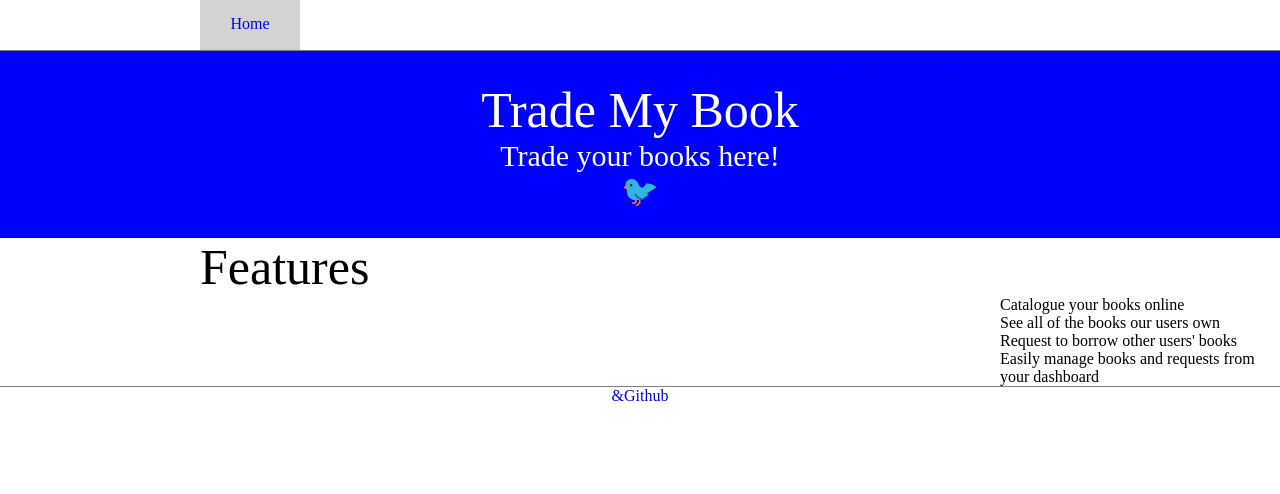
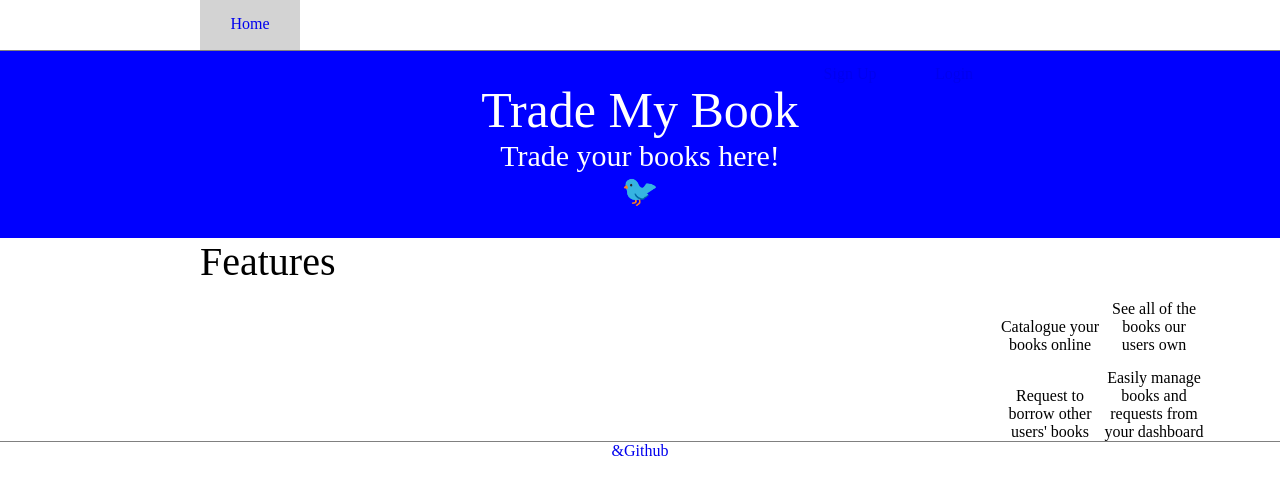
Before and after one commit to happpyier/trademybook, a website: page home.html in a window 1280 px wide. Drawn offline with nearby package versions, Linux system fonts and the light colour scheme.

Commit message:
Still Setting Up

```diff
--- a/home.html
+++ b/home.html
@@ -13,11 +13,12 @@
 			.first { padding-top: 30px; vertical-align: middle; font-size: 50px; text-align: center; }
 			.home { margin-left: 200px; }
 			.hidden { display: none; }
-			.largeFont { font-size: 50px; }
+			.largeFont { font-size: 40px; }
 			.loginBar { margin-left: 800px; display: inline-block;}
 			.second { vertical-align: middle; font-size: 30px; text-align: center; }
 			.selected { background-color: lightgray; }
 			.third { padding-bottom: 30px; vertical-align: middle; font-size: 30px; text-align: center; }
+			.underline { width: 100px; height: 35px;  display: inline-block; text-align: center; padding-top: 15px; }
 
 		</style>
 		<script src="https://code.jquery.com/jquery-3.1.1.min.js"></script>
@@ -60,16 +61,16 @@
 				Features
 			</div>
 			<div class="loginBar">
-				<div>
+				<div class="underline">
 					Catalogue your books online
 				</div>
-				<div>
+				<div class="underline">
 					See all of the books our users own
 				</div>
-				<div>
+				<div class="underline">
 					Request to borrow other users' books
 				</div>
-				<div>
+				<div class="underline">
 					Easily manage books and requests from your dashboard
 				</div>
 			</div>
```
